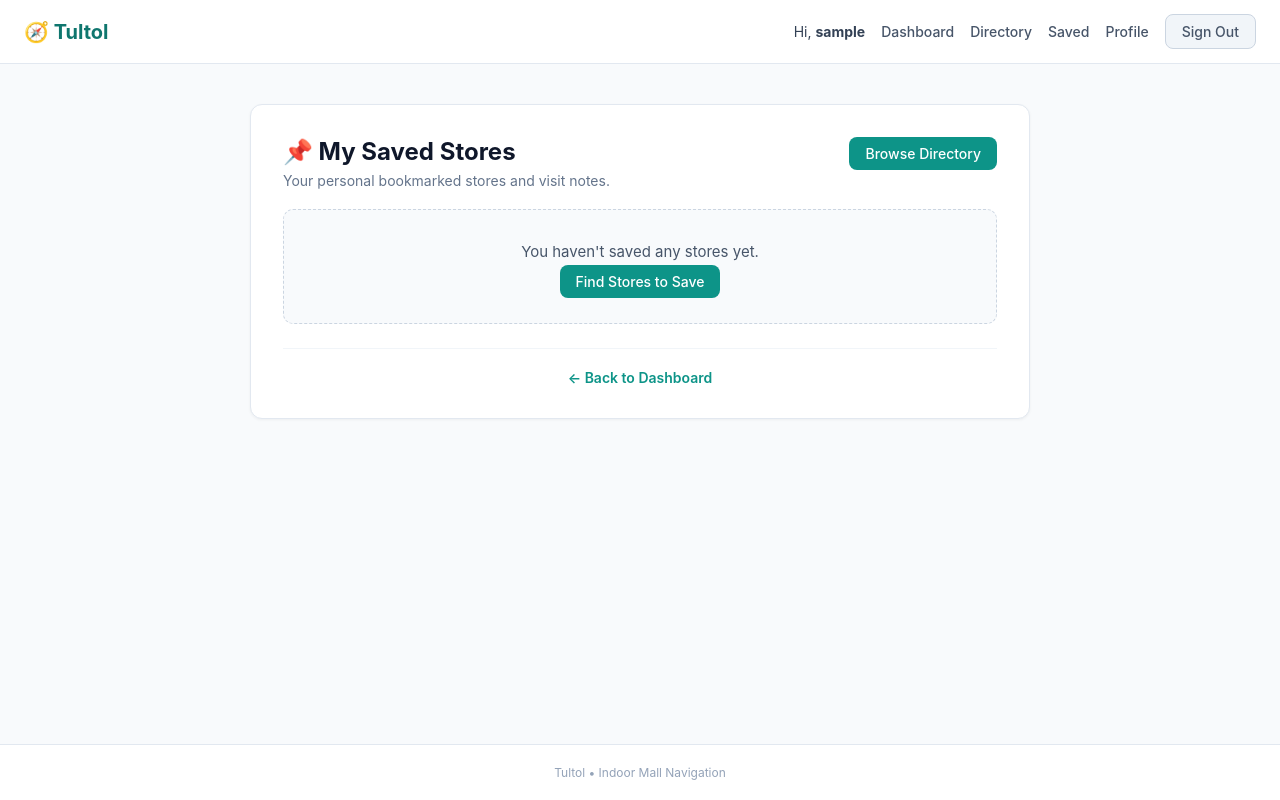
After one commit to mautcha/Tultol-Mauring-Alexandra-G02, a Django app: page /directory/saved/ in a window 1280 px wide. The commit adds this page. Run offline with Django 5.2, Linux system fonts and the light colour scheme; the visitor is signed in with stand-in values (Sample User, id 1); data that the repository does not hold is empty; parts of the project's set-up code (start-up, migrations or seed data) failed here and were passed over.

Commit message:
feat(directory): add shopper saved stores CRUD, README, and PD2 report draft

```diff
--- a/directory/admin.py
+++ b/directory/admin.py
@@ -1,6 +1,7 @@
 from django.contrib import admin
-from .models import Mall, Floor, Store
+from .models import Mall, Floor, Store, SavedStore
 
 admin.site.register(Mall)
 admin.site.register(Floor)
 admin.site.register(Store)
+admin.site.register(SavedStore)
--- a/directory/urls.py
+++ b/directory/urls.py
@@ -18,4 +18,9 @@ urlpatterns = [
     path('floors/add/', views.floor_create_view, name='floor_create'),
     path('floors/<int:pk>/edit/', views.floor_update_view, name='floor_update'),
     path('floors/<int:pk>/delete/', views.floor_delete_view, name='floor_delete'),
+
+    path('saved/', views.saved_store_list_view, name='saved_list'),
+    path('saved/add/<int:store_pk>/', views.saved_store_create_view, name='saved_create'),
+    path('saved/<int:pk>/edit/', views.saved_store_update_view, name='saved_update'),
+    path('saved/<int:pk>/delete/', views.saved_store_delete_view, name='saved_delete'),
 ]
--- a/directory/views.py
+++ b/directory/views.py
@@ -4,8 +4,8 @@ from django.contrib import messages
 from django.db.models import Q
 from django.views.decorators.http import require_POST
 from dashboard.views import role_required
-from .models import Mall, Floor, Store
-from .forms import MallForm, FloorForm, StoreForm
+from .models import Mall, Floor, Store, SavedStore
+from .forms import MallForm, FloorForm, StoreForm, SavedStoreForm
 
 
 # --- Shopper & Admin Directory Browsing ---
@@ -31,6 +31,9 @@ def store_list_view(request):
 
     malls = Mall.objects.all()
     is_admin = getattr(getattr(request.user, 'profile', None), 'role', 'shopper') == 'admin' or request.user.is_superuser
+    saved_store_ids = set(
+        SavedStore.objects.filter(user=request.user).values_list('store_id', flat=True)
+    )
 
     return render(request, 'directory/store_list.html', {
         'stores': stores,
@@ -40,6 +43,7 @@ def store_list_view(request):
         'selected_mall': mall_id,
         'selected_category': category,
         'is_admin': is_admin,
+        'saved_store_ids': saved_store_ids,
     })
 
 
@@ -48,9 +52,11 @@ def store_detail_view(request, pk):
     """Display full store location, floor info, and landmark directions."""
     store = get_object_or_404(Store.objects.select_related('mall', 'floor'), pk=pk)
     is_admin = getattr(getattr(request.user, 'profile', None), 'role', 'shopper') == 'admin' or request.user.is_superuser
+    saved_entry = SavedStore.objects.filter(user=request.user, store=store).first()
     return render(request, 'directory/store_detail.html', {
         'store': store,
         'is_admin': is_admin,
+        'saved_entry': saved_entry,
     })
 
 
@@ -241,3 +247,66 @@ def store_delete_view(request, pk):
     store.delete()
     messages.success(request, f"Store '{name}' deleted.")
     return redirect('directory:store_list')
+
+
+# --- Shopper Bookmarks: Saved Stores (user-owned CRUD) ---
+
+@login_required
+def saved_store_list_view(request):
+    """List only the logged-in user's own saved stores."""
+    saved_stores = SavedStore.objects.filter(user=request.user).select_related(
+        'store', 'store__mall', 'store__floor'
+    )
+    return render(request, 'directory/saved_list.html', {
+        'saved_stores': saved_stores,
+    })
+
+
+@login_required
+@require_POST
+def saved_store_create_view(request, store_pk):
+    """Bookmark a store for the logged-in user."""
+    store = get_object_or_404(Store, pk=store_pk)
+    note = request.POST.get('note', '').strip()[:200]
+    saved, created = SavedStore.objects.get_or_create(
+        user=request.user,
+        store=store,
+        defaults={'note': note},
+    )
+    if created:
+        messages.success(request, f"Saved '{store.name}' to your bookmarks.")
+    else:
+        messages.info(request, f"'{store.name}' is already in your saved stores.")
+    return redirect('directory:store_detail', pk=store.pk)
+
+
+@login_required
+def saved_store_update_view(request, pk):
+    """Update the personal note on the user's own saved store."""
+    saved = get_object_or_404(SavedStore, pk=pk, user=request.user)
+    if request.method == 'POST':
+        form = SavedStoreForm(request.POST, instance=saved)
+        if form.is_valid():
+            form.save()
+            messages.success(request, f"Updated note for '{saved.store.name}'.")
+            return redirect('directory:saved_list')
+        messages.error(request, "Please fix the errors below.")
+    else:
+        form = SavedStoreForm(instance=saved)
+    return render(request, 'directory/form.html', {
+        'form': form,
+        'title': f'Edit Note: {saved.store.name}',
+        'subtitle': f'{saved.store.mall.name} — {saved.store.floor.name} ({saved.store.unit_code})',
+        'back_url': 'directory:saved_list',
+    })
+
+
+@login_required
+@require_POST
+def saved_store_delete_view(request, pk):
+    """Remove a store from the logged-in user's own saved list."""
+    saved = get_object_or_404(SavedStore, pk=pk, user=request.user)
+    name = saved.store.name
+    saved.delete()
+    messages.success(request, f"Removed '{name}' from your saved stores.")
+    return redirect('directory:saved_list')
--- a/templates/base.html
+++ b/templates/base.html
@@ -316,6 +316,7 @@
                 <span class="user-greeting">Hi, <strong>{{ user.username }}</strong></span>
                 <a href="{% url 'dashboard:home' %}" class="nav-link">Dashboard</a>
                 <a href="{% url 'directory:store_list' %}" class="nav-link">Directory</a>
+                <a href="{% url 'directory:saved_list' %}" class="nav-link">Saved</a>
                 <a href="{% url 'accounts:profile' %}" class="nav-link">Profile</a>
                 <form method="post" action="{% url 'accounts:logout' %}" style="display: inline;">
                     {% csrf_token %}
--- /dev/null
+++ b/templates/directory/saved_list.html
@@ -0,0 +1,56 @@
+{% extends 'base.html' %}
+
+{% block title %}My Saved Stores - Tultol{% endblock %}
+
+{% block content %}
+<div class="card card-wide">
+    <div style="display: flex; justify-content: space-between; align-items: flex-start; gap: 12px; flex-wrap: wrap; margin-bottom: 20px;">
+        <div>
+            <h2>📌 My Saved Stores</h2>
+            <p class="card-subtitle" style="margin-bottom: 0;">Your personal bookmarked stores and visit notes.</p>
+        </div>
+        <a href="{% url 'directory:store_list' %}" class="btn-nav">Browse Directory</a>
+    </div>
+
+    {% if saved_stores %}
+        <div style="display: flex; flex-direction: column; gap: 12px;">
+            {% for item in saved_stores %}
+                <div style="border: 1px solid #e2e8f0; border-radius: 10px; padding: 16px; background: #f8fafc;">
+                    <div style="display: flex; justify-content: space-between; align-items: flex-start; gap: 10px; flex-wrap: wrap;">
+                        <div>
+                            <h3 style="font-size: 16px; margin-bottom: 4px;">
+                                <a href="{% url 'directory:store_detail' item.store.pk %}" class="auth-link">{{ item.store.name }}</a>
+                                <span class="badge" style="margin-left: 6px;">{{ item.store.unit_code }}</span>
+                            </h3>
+                            <p style="font-size: 13px; color: #475569;">
+                                {{ item.store.mall.name }} &bull; {{ item.store.floor.name }}
+                            </p>
+                            {% if item.note %}
+                                <p style="font-size: 13px; color: #0f766e; margin-top: 8px; background: #f0fdfa; padding: 6px 10px; border-radius: 6px; border: 1px solid #99f6e4;">
+                                    📝 {{ item.note }}
+                                </p>
+                            {% endif %}
+                        </div>
+                        <div style="display: flex; gap: 6px; align-items: center;">
+                            <a href="{% url 'directory:saved_update' item.pk %}" class="btn-secondary">Edit Note</a>
+                            <form method="post" action="{% url 'directory:saved_delete' item.pk %}" style="display: inline;" onsubmit="return confirm('Remove {{ item.store.name }} from saved stores?');">
+                                {% csrf_token %}
+                                <button type="submit" class="btn-danger">Remove</button>
+                            </form>
+                        </div>
+                    </div>
+                </div>
+            {% endfor %}
+        </div>
+    {% else %}
+        <div style="text-align: center; padding: 32px 16px; background: #f8fafc; border: 1px dashed #cbd5e1; border-radius: 10px;">
+            <p style="font-size: 15px; color: #475569; margin-bottom: 10px;">You haven't saved any stores yet.</p>
+            <a href="{% url 'directory:store_list' %}" class="btn-nav">Find Stores to Save</a>
+        </div>
+    {% endif %}
+
+    <div class="card-footer">
+        <a href="{% url 'dashboard:home' %}" class="auth-link">&larr; Back to Dashboard</a>
+    </div>
+</div>
+{% endblock %}
--- a/templates/directory/store_list.html
+++ b/templates/directory/store_list.html
@@ -80,6 +80,9 @@
                     </p>
                     <div style="display: flex; gap: 8px; align-items: center;">
                         <a href="{% url 'directory:store_detail' store.pk %}" class="btn-secondary">View Directions</a>
+                        {% if store.pk in saved_store_ids %}
+                            <span class="badge">📌 Saved</span>
+                        {% endif %}
                         {% if is_admin %}
                             <a href="{% url 'directory:store_update' store.pk %}" class="btn-secondary">Edit</a>
                         {% endif %}
```
Also changed, not shown: directory/forms.py (+18 -1 lines), directory/models.py (+16 -0 lines), directory/tests.py (+47 -1 lines), docs/Tultol-Mauring-Alexandra-G02-PD2.md (added, +150 -0 lines), templates/dashboard/shopper.html (+4 -4 lines), templates/directory/store_detail.html (+26 -0 lines), README.md (added), directory/migrations/0002_savedstore.py (added).
